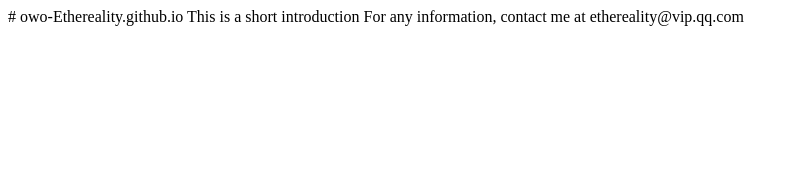
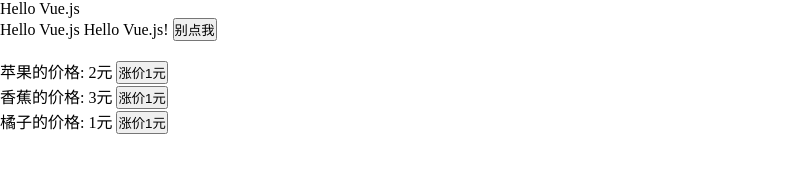
Before and after one commit to owo-Ethereality/owo-Ethereality.github.io, a plain HTML site: page index.html in a window 1280 px wide. Shown: the whole page, without its empty margins (0-807 px from the left). Drawn offline with nearby package versions, Linux system fonts and the light colour scheme.

Commit message:
Update index.html

```diff
--- a/index.html
+++ b/index.html
@@ -1,7 +1,75 @@
-# owo-Ethereality.github.io
+<!DOCTYPE html>
+<html>
+    <head>
+        <title>vue.js</title>
+        <meta charset="utf-8" />
+		<style>
+			* {
+				margin:0;
+				padding:0;
+			}
+			#div {
+				color:#FF0000;
+				font-size:320px;
+				font-family:Microsoft YaHei;
+			}
+		</style>
+		<script src="https://unpkg.com/vue/dist/vue.js"></script>
+    </head>
+    <body>
+		<div id="myapp">
+			{{ message }}
+			<br/>
+			<!-- filter用于格式化数据 -->
+			{{ message | doubleText }}
+			<!-- v-on:被简写作@(v-on:click="btnClick") -->
+			<button id="btn" @click="btnClick()">别点我</button>
+			<br/><br/>
+			<div id="div" v-if="flag">哼</div>
+			<ul>
+				<li v-for="(item,index) in items">
+					{{ item.name }}的价格: {{ item.price }}元
+					<button @click="increasePrice(item)">涨价1元</button>
+				<li>
+			</ul>
+		</div>
+		<script>
+			var myApp = new Vue({
+				el:"#myapp",
+				data:{
+					flag:false,
+					message:"Hello Vue.js",
+					items:[
+						{name:"苹果",price:2},
+						{name:"香蕉",price:3},
+						{name:"橘子",price:1}
+					]
 
-
-This is a short introduction
-
-
-For any information, contact me at ethereality@vip.qq.com
+				},
+				methods:{
+					btnClick:function() {
+						var oBtn = document.getElementById("btn");
+						if(this.message == "Hello Vue.js") {
+							this.flag = true;
+							this.message = "点我干嘛";
+							oBtn.innerHTML = "你再点我一下试试？";
+						}
+						else {
+							this.flag = false;
+							this.message = "Hello Vue.js";
+							oBtn.innerHTML = "别点我";
+						}
+					},
+					increasePrice:function(item) {
+						++item.price;
+					}
+				},
+				filters:{
+					doubleText:function(value) {
+						return value + " " + value + "!";
+					}
+				}
+			});
+		</script>
+    </body>
+</html>
```
